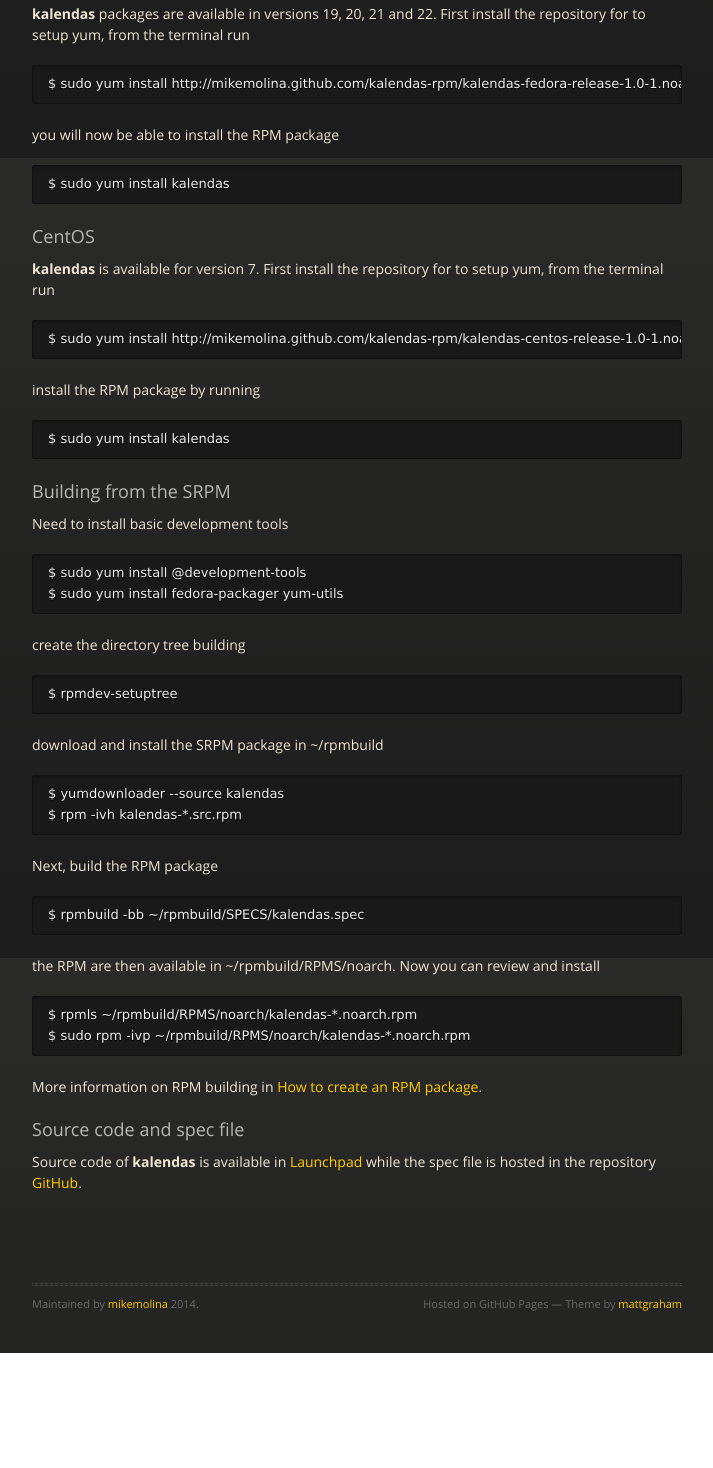
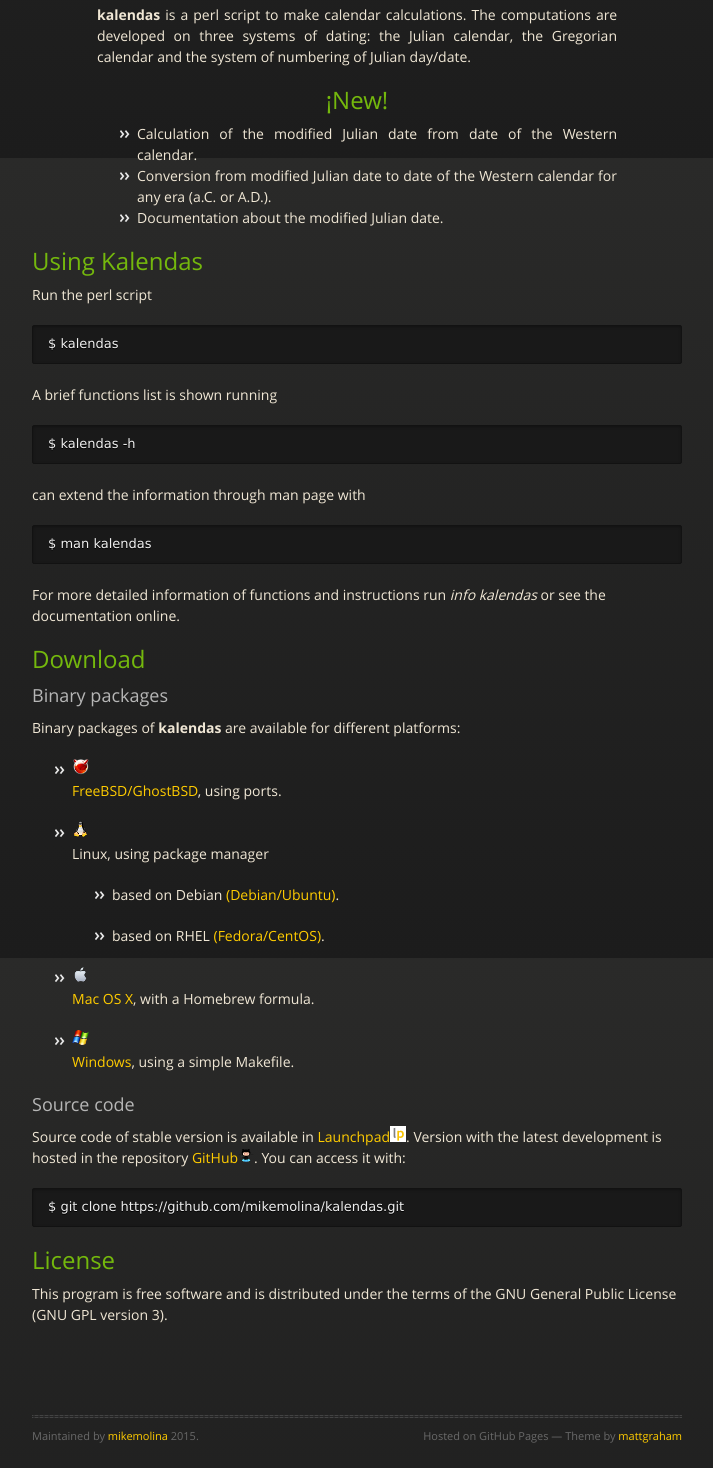
Before and after one commit to mikemolina/kalendas-rpm, a plain HTML site: page index.html in a window 1280 px wide. Shown: the part 642-2110 px from the top of the page, without its empty margins (283-996 px from the left). Before the commit the page ends 1995 px from the top, so only its background shows below. Drawn offline with nearby package versions, Linux system fonts and the light colour scheme.

Commit message:
New homepage!

```diff
--- a/index.html
+++ b/index.html
@@ -3,7 +3,7 @@
   <head>
     <meta charset="utf-8">
     <meta http-equiv="X-UA-Compatible" content="chrome=1">
-    <title>Kalendas RPM packages</title>
+    <title>Kalendas home</title>
     <link rel="stylesheet" href="stylesheets/styles.css">
     <link rel="stylesheet" href="stylesheets/pygment_trac.css">
     <script src="https://ajax.googleapis.com/ajax/libs/jquery/1.7.1/jquery.min.js"></script>
@@ -39,8 +39,13 @@
 	    <NOBR class="pt_BR">Ver em GitHub</NOBR>
 	  </a>
 	</li>
-	<li class="fork"><a href="https://github.com/mikemolina/kalendas-rpm">Repo</a></li>
-	<li class="downloads"><a href="http://mikemolina.github.io/kalendas-rpm/spec/kalendas.spec">SPEC</a></li>
+	<li class="fork">
+	  <a href="https://launchpad.net/kalendas">
+	    <NOBR class="en">View on Launchpad</NOBR>
+	    <NOBR class="es">Ver en Launchpad</NOBR>
+	    <NOBR class="pt_BR">Ver em Launchpad</NOBR>
+	  </a>
+	</li>
 	<li class="downloads">
 	  <a href="https://launchpad.net/kalendas/trunk/1.1.0/+download/kalendas-1.1.0.tar.gz">
 	    <NOBR class="en">SOURCE</NOBR>
@@ -62,12 +67,9 @@
           <h1 class="en">kalendas - Calculations of Calendar and Julian Date</h1>
           <h1 class="es">kalendas - Cálculos de Calendario y Fecha Juliana</h1>
           <h1 class="pt_BR">kalendas - Cálculos do Calendário e Data Juliana</h1>
-          <p class="en">Repository for Fedora and CentOS</p>
-          <p class="es">Repositorio para Fedora y CentOS</p>
-          <p class="pt_BR">Repositório para Fedora e CentOS</p>
           <hr>
 	  <form style="text-align:center;">
-	    <img src="images/worldlogo.png" align="absmiddle">
+	    <img src="images/worldlogo.png" align="absmiddle" alt=""/>
 	    <select onchange="setActiveStyleSheet(value);return false;">
 	      <option value="en">english</option>
 	      <option value="es">español</option>
@@ -75,12 +77,15 @@
 	    </select>
 	  </form>
         </div><!-- end title -->
+	<div align="center">
+	  <img src="https://github.com/mikemolina/kalendas/wiki/images/term_movie.gif" alt=""/><br/><br/>
+	</div>
 	<!-- Resumen -->
 	<div class="abstractitle">
-	  <h2 class="en"><a name="sec-sources" class="anchor" href="#sec-sources"><span class="octicon octicon-link"></span></a><font color="#74B80D">What is?</font></h2>
-	  <h2 class="es"><a name="sec-sources" class="anchor" href="#sec-sources"><span class="octicon octicon-link"></span></a><font color="#74B80D">Qué es?</font></h2>
-	  <h2 class="pt_BR"><a name="sec-sources" class="anchor" href="#sec-sources"><span class="octicon octicon-link"></span></a><font color="#74B80D">O que é?</font></h2>
-	</div>
+	  <h2 class="en"><a id="sec-sources" class="anchor" href="#sec-sources"><span class="octicon octicon-link"></span></a><font color="#74B80D">What is?</font></h2>
+	  <h2 class="es"><a id="sec-sources" class="anchor" href="#sec-sources"><span class="octicon octicon-link"></span></a><font color="#74B80D">Qué es?</font></h2>
+	  <h2 class="pt_BR"><a id="sec-sources" class="anchor" href="#sec-sources"><span class="octicon octicon-link"></span></a><font color="#74B80D">O que é?</font></h2>
+	</div><!-- end abstractitle -->
 	<div class="abstract">
 	  <p class="en"><strong>kalendas</strong> is a perl script to make calendar calculations. The computations are developed on three systems of dating: the Julian calendar, the Gregorian calendar and the system of numbering of Julian day/date.</p>
 	  <p class="es"><strong>kalendas</strong> es un perl script para realizar cálculos de calendario. Los cómputos están desarrollados sobre tres sistemas de datación: el calendario Juliano, el calendario Gregoriano y el sistema de numeración de día/fecha Juliana.</p>
@@ -89,9 +94,10 @@
 	<!-- end Resumen -->
 	<!-- Nuevo -->
 	<div class="abstractitle">
-	  <h2 class="en"><a name="sec-sources" class="anchor" href="#sec-sources"><span class="octicon octicon-link"></span></a><font color="#74B80D">¡New!</font></h2>
-	  <h2 class="es"><a name="sec-sources" class="anchor" href="#sec-sources"><span class="octicon octicon-link"></span></a><font color="#74B80D">¡Nuevo!</font></h2>
-	  <h2 class="pt_BR"><a name="sec-sources" class="anchor" href="#sec-sources"><span class="octicon octicon-link"></span></a><font color="#74B80D">¡Novo!</font></h2>
+	  <h2 class="en"><a id="sec-sources" class="anchor" href="#sec-sources"><span class="octicon octicon-link"></span></a><font color="#74B80D
+">¡New!</font></h2>
+	  <h2 class="es"><a id="sec-sources" class="anchor" href="#sec-sources"><span class="octicon octicon-link"></span></a><font color="#74B80D">¡Nuevo!</font></h2>
+	  <h2 class="pt_BR"><a id="sec-sources" class="anchor" href="#sec-sources"><span class="octicon octicon-link"></span></a><font color="#74B80D">¡Novo!</font></h2>
 	</div>
 	<div class="abstract">
 	  <ul class="en">
@@ -111,76 +117,99 @@
 	  </ul>
 	</div><!-- end abstract -->
 	<!-- end Nuevo -->
-	<!-- Fedora -->
-	<h3><a name="sec-fedora" class="anchor" href="#sec-fedora"><span class="octicon octicon-link"></span></a>Fedora</h3>
-	<p class="en"><strong>kalendas</strong> packages are available in versions 19, 20, 21 and 22. First install the repository for to setup yum, from the terminal run</p>
-	<p class="es">Paquetes de <strong>kalendas</strong> están disponibles para versiones 19, 20, 21 y 22. Primero instale el repositorio para configurar yum, desde la terminal ejecutar</p>
-	<p class="pt_BR">Pacotes de <strong>kalendas</strong> estão disponíveis para as versões 19, 20, 21 e 22. Primeiro instale o repositório para configurar yum, em uma terminal executar</p>
-	<pre><code>$ sudo yum install http://mikemolina.github.com/kalendas-rpm/kalendas-fedora-release-1.0-1.noarch.rpm</code></pre>
-	<p class="en">you will now be able to install the RPM package</p>
-	<p class="es">ahora usted está habilitado para instalar el paquete RPM</p>
-	<p class="pt_BR">agora você vai ser capaz de instalar o pacote RPM</p>
-	<pre><code>$ sudo yum install kalendas</code></pre>
-	<!-- end Fedora -->
-	<!-- CentOS -->
-	<h3><a name="sec-centos" class="anchor"	href="#sec-centos"><span class="octicon	octicon-link"></span></a>CentOS</h3>
-	<p class="en"><strong>kalendas</strong> is available for version 7. First install the repository for to setup yum, from the terminal run</p>
-	<p class="es"><strong>kalendas</strong> está disponible para la versión 7. Primero instale el repositorio para configurar yum, desde la terminal ejecutar</p>
-	<p class="pt_BR"><strong>kalendas</strong> está disponível para a versão 7. Primeiro instale o repositório para configurar yum, em uma terminal executar</p>
-	<pre><code>$ sudo yum install http://mikemolina.github.com/kalendas-rpm/kalendas-centos-release-1.0-1.noarch.rpm</code></pre>
-	<p class="en">install the RPM package by running</p>
-	<p class="es">instalar el paquete RPM ejecutando</p>
-	<p class="pt_BR">instalar o pacote RPM, executando</p>
-	<pre><code>$ sudo yum install kalendas</code></pre>
-	<!-- end CentOS -->
-	<!-- Building from the SRPM -->
-	<h3 class="en"><a name="sec-building-srpm" class="anchor" href="#sec-building-srpm"><span class="octicon octicon-link"></span></a>Building from the SRPM</h3>
-	<h3 class="es"><a name="sec-building-srpm" class="anchor" href="#sec-building-srpm"><span class="octicon octicon-link"></span></a>Compilando desde el SRPM</h3>
-	<h3 class="pt_BR"><a name="sec-building-srpm" class="anchor" href="#sec-building-srpm"><span class="octicon octicon-link"></span></a>Compilação a partir do SRPM</h3>
-	<p class="en">Need to install basic development tools</p>
-	<p class="es">Necesita instalar los paquetes básicos de compilación</p>
-	<p class="pt_BR">Instale os pacotes necessários para compilação</p>
-	<pre><code>$ sudo yum install @development-tools
-$ sudo yum install fedora-packager yum-utils</code></pre>
-	<p class="en">create the directory tree building</p>
-	<p class="es">crear los directorios compilación</p>
-	<p class="pt_BR">criar o pasta de compilação</p>
-	<pre><code>$ rpmdev-setuptree</code></pre>
-	<p class="en">download and install the SRPM package in ~/rpmbuild</p>
-	<p class="es">descargar e instalar el paquete SRPM en ~/rpmbuild</p>
-	<p class="pt_BR">baixar e instalar o pacote SRPM em ~/rpmbuild</p>
-	<pre><code>$ yumdownloader --source kalendas
-$ rpm -ivh kalendas-*.src.rpm</code></pre>
-	<p class="en">Next, build the RPM package</p>
-	<p class="es">En seguida, compilar el paquete RPM</p>
-	<p class="pt_BR">Em seguida, compilar o pacote RPM</p>
-	<pre><code>$ rpmbuild -bb ~/rpmbuild/SPECS/kalendas.spec</code></pre>
-	<p class="en">the RPM are then available in ~/rpmbuild/RPMS/noarch. Now you can review and install</p>
-	<p class="es">el RPM estará disponible en ~/rpmbuild/RPMS/noarch. Ahora puede revisarlo e instalarlo</p>
-	<p class="pt_BR">o pacote RPM estará disponível em ~/rpmbuild/RPMS/noarch. Instale e teste o seu pacote</p>
-	<pre><code>$ rpmls ~/rpmbuild/RPMS/noarch/kalendas-*.noarch.rpm
-$ sudo rpm -ivp ~/rpmbuild/RPMS/noarch/kalendas-*.noarch.rpm</code></pre>
-	<p class="en">More information on RPM building in <a href="https://fedoraproject.org/wiki/How_to_create_an_RPM_package">How to create an RPM package</a>.</p>
-	<p class="es">Más información sobre la compilación de un RPM en <a href="https://fedoraproject.org/wiki/How_to_create_an_RPM_package">How to create an RPM package</a>.</p>
-	<p class="pt_BR">Mais informações sobre a compilação de pacotes RPM em <a href="https://fedoraproject.org/wiki/How_to_create_an_RPM_package">How to create an RPM package</a>.</p>
-	<!-- end Building from the SRPM -->
-	<!-- Source code and spec file -->
-	<h3 class="en"><a name="sec-sources" class="anchor" href="#sec-sources"><span class="octicon octicon-link"></span></a>Source code and spec file</h3>
-	<h3 class="es"><a name="sec-sources" class="anchor" href="#sec-sources"><span class="octicon octicon-link"></span></a>Código fuente y archivo spec</h3>
-	<h3 class="pt_BR"><a name="sec-sources" class="anchor" href="#sec-sources"><span class="octicon octicon-link"></span></a>Código-fonte e arquivo spec</h3>
-	<p class="en">Source code of <strong>kalendas</strong> is available in <a href="https://launchpad.net/kalendas">Launchpad</a> while the spec file is hosted in the repository <a href="https://github.com/mikemolina/kalendas-rpm">GitHub</a>.</p>
-	<p class="es">Código fuente de <strong>kalendas</strong> está disponible en <a href="https://launchpad.net/kalendas">Launchpad</a> mientras que el archivo spec está alojado en el repositorio <a href="https://github.com/mikemolina/kalendas-rpm">GitHub</a>.</p>
-	<p class="pt_BR">Código-fonte do <strong>kalendas</strong> estão disponíveis em <a href="https://launchpad.net/kalendas">Launchpad</a> enquanto o arquivo spec está hospedado no repositório <a href="https://github.com/mikemolina/kalendas-rpm">GitHub</a>.</p>
-	<!-- end Source code and spec file -->
+	<!-- Uso -->
+	<h2 class="en"><a id="sec-use" class="anchor" href="#sec-use"><span class="octicon octicon-link"></span></a><font color="#74B80D">Using Kalendas</font></h2>
+	<h2 class="es"><a id="sec-use" class="anchor" href="#sec-use"><span class="octicon octicon-link"></span></a><font color="#74B80D">Usando Kalendas</font></h2>
+	<h2 class="pt_BR"><a id="sec-use" class="anchor" href="#sec-use"><span class="octicon octicon-link"></span></a><font color="#74B80D">Usando Kalendas</font></h2>
+	<p class="en">Run the perl script</p>
+	<p class="es">Ejecutar el perl script</p>
+	<p class="pt_BR">Executar o perl script</p>
+	<pre><code>$ kalendas</code></pre>
+	<p class="en">A brief functions list is shown running</p>
+	<p class="es">Un breve listado de funciones es mostrado ejecutando</p>
+	<p class="pt_BR">Uma breve lista de funções é mostrada em execução</p>
+	<pre><code>$ kalendas -h</code></pre>
+	<p class="en">can extend the information through man page with</p>
+	<p class="es">puede ampliar la información a través de la página manual con</p>
+	<p class="pt_BR">pode estender a informação através da página man</p>
+	<pre><code>$ man kalendas</code></pre>
+	<p class="en">For more detailed information of functions and instructions run <em>info kalendas</em> or see the documentation online.</p>
+	<p class="es">Para información más detallada de funciones e instrucciones ejecutar <em>info kalendas</em> o ver la documentación en línea.</p>
+	<p class="pt_BR">Para informações mais detalhadas funções e instruções executar <em>info kalendas</em> ou consulte a documentação on-line.</p>
+	<!-- end Uso -->
+	<!-- Descargas -->
+	<!-- Paquetes binarios -->
+	<h2 class="en"><a id="sec-down" class="anchor" href="#sec-down"><span class="octicon octicon-link"></span></a><font color="#74B80D">Download</font></h2>
+	<h2 class="es"><a id="sec-down" class="anchor" href="#sec-down"><span class="octicon octicon-link"></span></a><font color="#74B80D">Descargas</font></h2>
+	<h2 class="pt_BR"><a id="sec-down" class="anchor" href="#sec-down"><span class="octicon octicon-link"></span></a><font color="#74B80D">Baixar</font></h2>
+	<h3 class="en"><a id="sec-bin" class="anchor" href="#sec-bin"><span class="octicon octicon-link"></span></a>Binary packages</h3>
+	<h3 class="es"><a id="sec-bin" class="anchor" href="#sec-bin"><span class="octicon octicon-link"></span></a>Paquetes binarios</h3>
+	<h3 class="pt_BR"><a id="sec-bin" class="anchor" href="#sec-bin"><span class="octicon octicon-link"></span></a>Pacotes binários</h3>
+	<p class="en">Binary packages of <strong>kalendas</strong> are available for different platforms:</p>
+	<p class="es">Paquetes pre-compilados de <strong>kalendas</strong> están disponibles para varias plataformas:</p>
+	<p class="pt_BR">Pacotes pré-compilados de <strong>kalendas</strong> estão disponíveis para diferentes plataformas:</p>
+	<ul>
+	  <li><img class="alineadoTextoImagenCentro" src="images/freebsd.png" alt=""/>
+	    <p class="en"><a href="https://github.com/mikemolina/kalendas/wiki/kalendas-port">FreeBSD/GhostBSD</a>, using ports.</p>
+	    <p class="es"><a href="https://github.com/mikemolina/kalendas/wiki/kalendas-port">FreeBSD/GhostBSD</a>, usando ports.</p>
+	    <p class="pt_BR"><a href="https://github.com/mikemolina/kalendas/wiki/kalendas-port">FreeBSD/GhostBSD</a>, usando ports.</p>
+	  </li>
+	  <li><img class="alineadoTextoImagenCentro" src="images/linux.png" alt=""/>
+	    <p class="en">Linux, using package manager</p>
+	    <p class="es">Linux, usando gestor de paquetes</p>
+	    <p class="pt_BR">Linux, usando gestor de pacotes</p>
+	    <ul>
+	      <li>
+		<p class="en">based on Debian <a href="https://launchpad.net/~mymolina/+archive/ubuntu/kalendas-pkg">(Debian/Ubuntu)</a>.</p>
+		<p class="es">basadas en Debian <a href="https://launchpad.net/~mymolina/+archive/ubuntu/kalendas-pkg">(Debian/Ubuntu)</a>.</p>
+		<p class="pt_BR">baseados em Debian <a href="https://launchpad.net/~mymolina/+archive/ubuntu/kalendas-pkg">(Debian/Ubuntu)</a>.</p>
+	      </li>
+	      <li>
+		<p class="en">based on RHEL <a href="https://github.com/mikemolina/kalendas/wiki/RPM-based-packages">(Fedora/CentOS)</a>.</p>
+		<p class="es">basadas en RHEL <a href="https://github.com/mikemolina/kalendas/wiki/RPM-based-packages">(Fedora/CentOS)</a>.</p>
+		<p class="pt_BR">baseados em RHEL <a href="https://github.com/mikemolina/kalendas/wiki/RPM-based-packages">(Fedora/CentOS)</a>.</p>
+	      </li>
+	    </ul>
+	  </li>
+	  <li><img class="alineadoTextoImagenCentro" src="images/macosx.png" alt=""/>
+	    <p class="en"><a href="https://github.com/mikemolina/kalendas/wiki/kalendas-on-homebrew">Mac OS X</a>, with a Homebrew formula.</p>
+	    <p class="es"><a href="https://github.com/mikemolina/kalendas/wiki/kalendas-on-homebrew">Mac OS X</a>, con una fórmula de Homebrew.</p>
+	    <p class="pt_BR"><a href="https://github.com/mikemolina/kalendas/wiki/kalendas-on-homebrew">Mac OS X</a>, com uma fórmula de homebrew.</p>
+	  </li>
+	  <li><img class="alineadoTextoImagenCentro" src="images/windows.png" alt=""/>
+	    <p class="en"><a href="https://github.com/mikemolina/kalendas#win">Windows</a>, using a simple Makefile.</p>
+	    <p class="es"><a href="https://github.com/mikemolina/kalendas#win">Windows</a>, usando un simple Makefile.</p>
+	    <p class="pt_BR"><a href="https://github.com/mikemolina/kalendas#win">Windows</a>, usando um simples Makefile.</p>
+	  </li>
+	</ul>
+	<!-- end Paquetes binarios -->
+	<!-- Source code -->
+	<h3 class="en"><a id="sec-sources" class="anchor" href="#sec-sources"><span class="octicon octicon-link"></span></a>Source code</h3>
+	<h3 class="es"><a id="sec-sources" class="anchor" href="#sec-sources"><span class="octicon octicon-link"></span></a>Código fuente</h3>
+	<h3 class="pt_BR"><a id="sec-sources" class="anchor" href="#sec-sources"><span class="octicon octicon-link"></span></a>Código fonte</h3>
+	<p class="en">Source code of stable version is available in <a href="https://launchpad.net/kalendas">Launchpad<img class="alineadoTextoImagenCentro" src="images/launchpad.png" alt=""/></a>. Version with the latest development is hosted in the repository <a href="https://github.com/mikemolina/kalendas">GitHub<img class="alineadoTextoImagenCentro" src="images/github.png" alt=""/></a>. You can access it with:</p>
+	<p class="es">Código fuente de la versión estable está disponible en <a href="https://launchpad.net/kalendas">Launchpad<img class="alineadoTextoImagenCentro" src="images/launchpad.png" alt=""/></a>. La versión con el último desarrollo está alojada en el repositorio <a href="https://github.com/mikemolina/kalendas">GitHub<img class="alineadoTextoImagenCentro" src="images/github.png" alt=""/></a>. Usted puede acceder a ella con:</p>
+	<p class="pt_BR">Código fonte do última versão estável estão disponíveis em <a href="https://launchpad.net/kalendas">Launchpad<img class="alineadoTextoImagenCentro" src="images/launchpad.png" alt=""/></a>. Os fonte da versão em desenvolvimento está hospedado no repositório <a href="https://github.com/mikemolina/kalendas">GitHub<img class="alineadoTextoImagenCentro" src="images/github.png" alt=""/></a>. Você pode aceder com:</p>
+	<pre><code>$ git clone https://github.com/mikemolina/kalendas.git</code></pre>
+	<!-- end Source code -->
+	<!-- end Descargas -->
+	<!-- Licencia -->
+	<h2 class="en"><a id="sec-down" class="anchor" href="#sec-down"><span class="octicon octicon-link"></span></a><font color="#74B80D">License</font></h2>
+	<h2 class="es"><a id="sec-down" class="anchor" href="#sec-down"><span class="octicon octicon-link"></span></a><font color="#74B80D">Licencia</font></h2>
+	<h2 class="pt_BR"><a id="sec-down" class="anchor" href="#sec-down"><span class="octicon octicon-link"></span></a><font color="#74B80D">Licença</font></h2>
+	<p class="en">This program is free software and is distributed under the terms of the GNU General Public License (GNU GPL version 3).</p>
+	<p class="es">Este programa es software libre y está distribuido conforme a los términos de la Licencia Pública General de GNU (GNU GPL versión 3).</p>
+	<p class="pt_BR">Este programa é software livre e você pode redistribuir lo conforme aos termos da Licença Pública General de GNU (GNU GPL versão 3).</p>
+	<!-- end Licencia -->
       </section><!-- end section -->
     </div><!-- end wrapper -->
     <!--[if !IE]><script>fixScale(document);</script><![endif]-->
     <div id="footer">
       <hr>
       <span class="credits left">
-	<NOBR class="en">Maintained by <a href="https://github.com/mikemolina">mikemolina</a> 2014.</NOBR>
-	<NOBR class="es">Gestionado por <a href="https://github.com/mikemolina">mikemolina</a> 2014.</NOBR>
-	<NOBR class="pt_BR">Gerenciado por <a href="https://github.com/mikemolina">mikemolina</a> 2014.</NOBR>
+	<NOBR class="en">Maintained by <a href="https://github.com/mikemolina">mikemolina</a> 2015.</NOBR>
+	<NOBR class="es">Gestionado por <a href="https://github.com/mikemolina">mikemolina</a> 2015.</NOBR>
+	<NOBR class="pt_BR">Gerenciado por <a href="https://github.com/mikemolina">mikemolina</a> 2015.</NOBR>
       </span>
       <span class="credits right">Hosted on GitHub Pages &mdash; Theme by <a href="https://twitter.com/michigangraham">mattgraham</a></span>
     </div><!-- end footer -->
```
